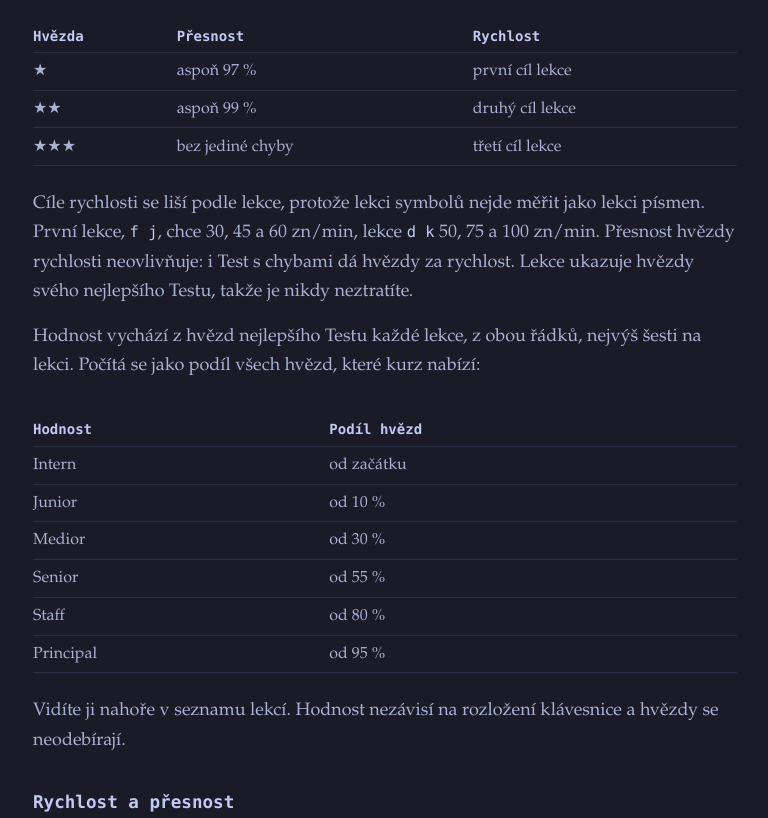
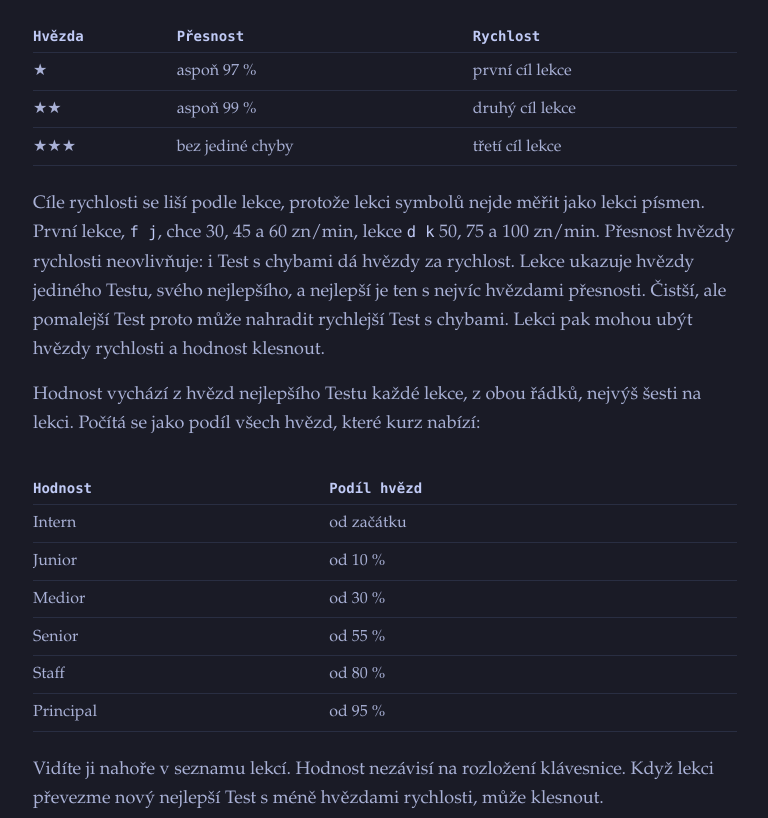
Before and after one commit to jiripisa/tuipe, a plain HTML site: page site/manual.html in a window 1280 px wide. Shown: the part 9440-10258 px from the top of the page, without its empty margins (327-1095 px from the left). Drawn offline with Linux system fonts and the light colour scheme.

Commit message:
docs: say that a lesson shows its best single Test

```diff
--- a/site/manual.html
+++ b/site/manual.html
@@ -200,7 +200,7 @@
 </tbody>
 </table>
 </div>
-<p>Cíle rychlosti se liší podle lekce, protože lekci symbolů nejde měřit jako lekci písmen. První lekce, <code>f j</code>, chce 30, 45 a 60 zn/min, lekce <code>d k</code> 50, 75 a 100 zn/min. Přesnost hvězdy rychlosti neovlivňuje: i Test s chybami dá hvězdy za rychlost. Lekce ukazuje hvězdy svého nejlepšího Testu, takže je nikdy neztratíte.</p>
+<p>Cíle rychlosti se liší podle lekce, protože lekci symbolů nejde měřit jako lekci písmen. První lekce, <code>f j</code>, chce 30, 45 a 60 zn/min, lekce <code>d k</code> 50, 75 a 100 zn/min. Přesnost hvězdy rychlosti neovlivňuje: i Test s chybami dá hvězdy za rychlost. Lekce ukazuje hvězdy jediného Testu, svého nejlepšího, a nejlepší je ten s nejvíc hvězdami přesnosti. Čistší, ale pomalejší Test proto může nahradit rychlejší Test s chybami. Lekci pak mohou ubýt hvězdy rychlosti a hodnost klesnout.</p>
 <p>Hodnost vychází z hvězd nejlepšího Testu každé lekce, z obou řádků, nejvýš šesti na lekci. Počítá se jako podíl všech hvězd, které kurz nabízí:</p>
 <div class="scroll">
 <table>
@@ -215,7 +215,7 @@
 </tbody>
 </table>
 </div>
-<p>Vidíte ji nahoře v seznamu lekcí. Hodnost nezávisí na rozložení klávesnice a hvězdy se neodebírají.</p>
+<p>Vidíte ji nahoře v seznamu lekcí. Hodnost nezávisí na rozložení klávesnice. Když lekci převezme nový nejlepší Test s méně hvězdami rychlosti, může klesnout.</p>
 
 <h3>Rychlost a přesnost</h3>
 <ul>
```
Also changed, not shown: site/index.html (+1 -1 lines), 1 other file.
